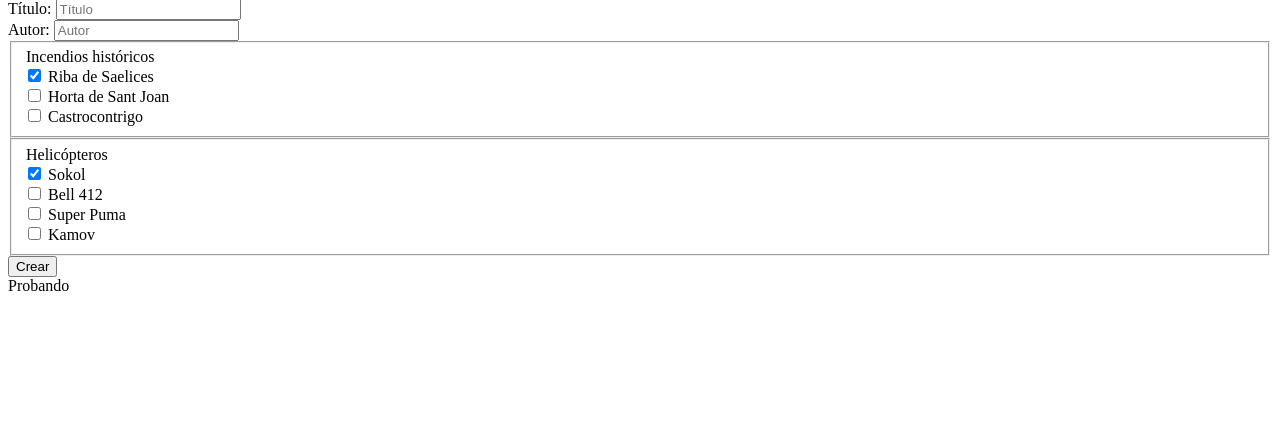
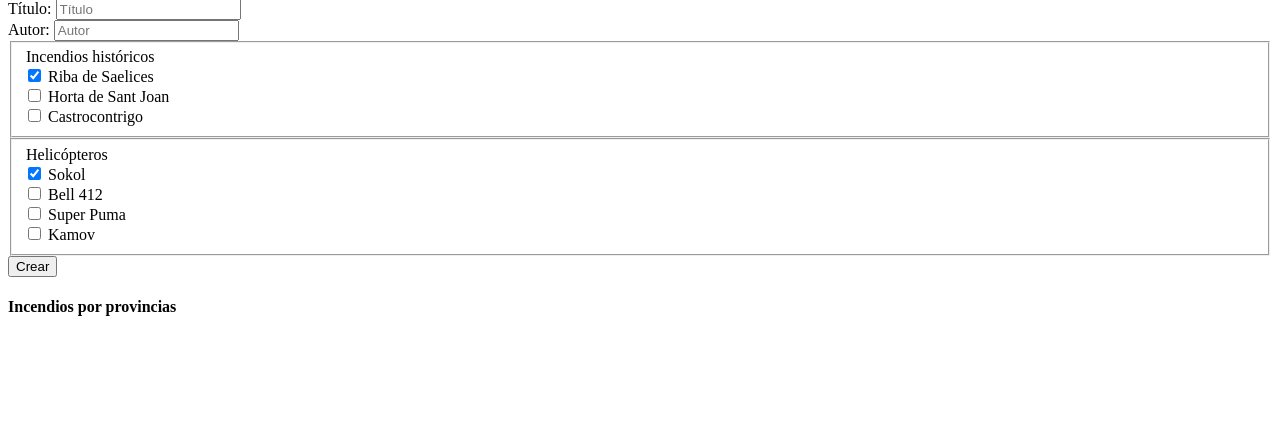
Before and after one commit to bartulo/pdf, a Flask app: template templates/index.html in a window 1280 px wide. Shown: the part 81-511 px from the top of the page. Run offline with Flask 3, Linux system fonts and the light colour scheme; the template is opened without the code that fills it, so the values that code supplies are empty.

Commit message:
Provincias

```diff
--- a/app.py
+++ b/app.py
@@ -2,10 +2,10 @@ import os
 from pathlib import Path
 from flask import Flask, render_template, send_from_directory, redirect
 from webpack_boilerplate.config import setup_jinja2_ext
-import pdflatex
 from jinja2 import Environment, PackageLoader
 from flask_socketio import SocketIO
 import subprocess
+import geopandas as gpd
 
 BASE_DIR = Path(__file__).parent
 app = Flask(__name__, static_folder="frontend/build", static_url_path="/static/")
@@ -16,6 +16,9 @@ app.config.update({
 })
 setup_jinja2_ext(app)
 socketio = SocketIO(app)
+
+incendios = gpd.read_file('effis/effis.shp')
+incendios['sup'] = incendios.apply(lambda x: int(x.AREA_HA), axis=1)
 
 @app.cli.command("webpack_init")
 def webpack_init():
@@ -43,11 +46,15 @@ def crear_pdf(data):
         variable_end_string='</VAR>',
     )
     template = env.get_template('pdf.tex')
-    print(BASE_DIR)
+    os.chdir(BASE_DIR)
+    print(incendios.keys())
 
     os.chdir(os.path.join(BASE_DIR, 'render'))
     with open('render.tex', 'w') as f:
-        f.write(template.render(data=data))
+        f.write(template.render({
+            'incendios': incendios,
+            'data': data
+            }))
     subprocess.run(['xelatex', 'render.tex'])
     subprocess.run(['xelatex', 'render.tex'])
     os.chdir(BASE_DIR)
--- a/templates/index.html
+++ b/templates/index.html
@@ -13,7 +13,6 @@
     <h1 class="display-3">Creador de PDFs</h1>
     <div class='row my-5'>
       <div class="col-6">
-        <form>
           <div class="form-group">
             <label for="autor">Título:</label>
             <input type="text" class="form-control" id="titulo" aria-describedby="Autor" placeholder="Título">
@@ -82,9 +81,11 @@
         </form>
       </div>
 
-      <div class="col-6 d-flex justify-content-center">
-        Probando
-        </form>
+      <div class="col-6 justify-content-center">
+        <div class="card">
+          <div class='card-header'><h4>Incendios por provincias</h4></div>
+          <div id="provinciasDiv" class='card-body'></div>
+        </div>
       </div>
     </div>
   </div>
```
Also changed, not shown: frontend/src/application/app.js (+33 -1 lines), 12 other files.
